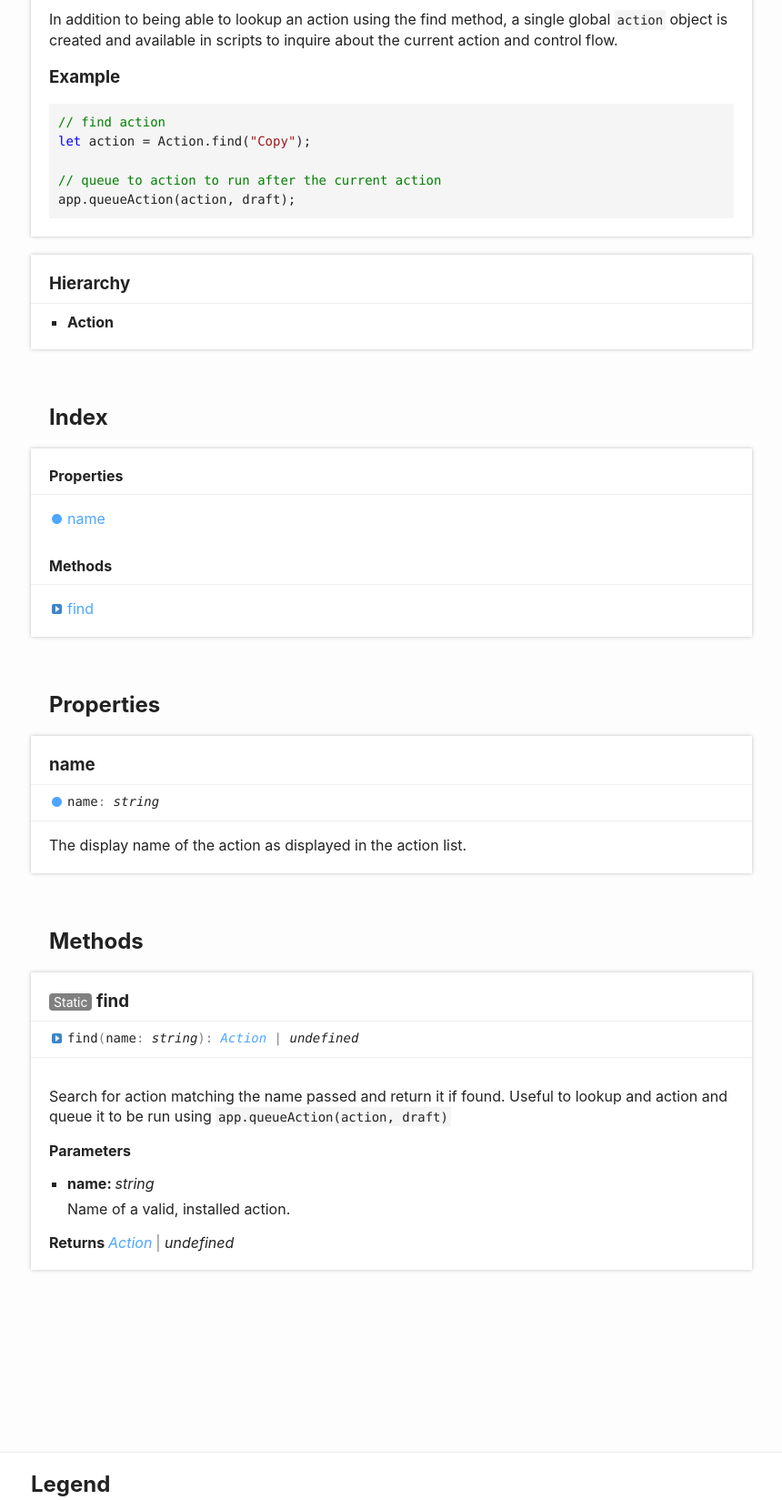
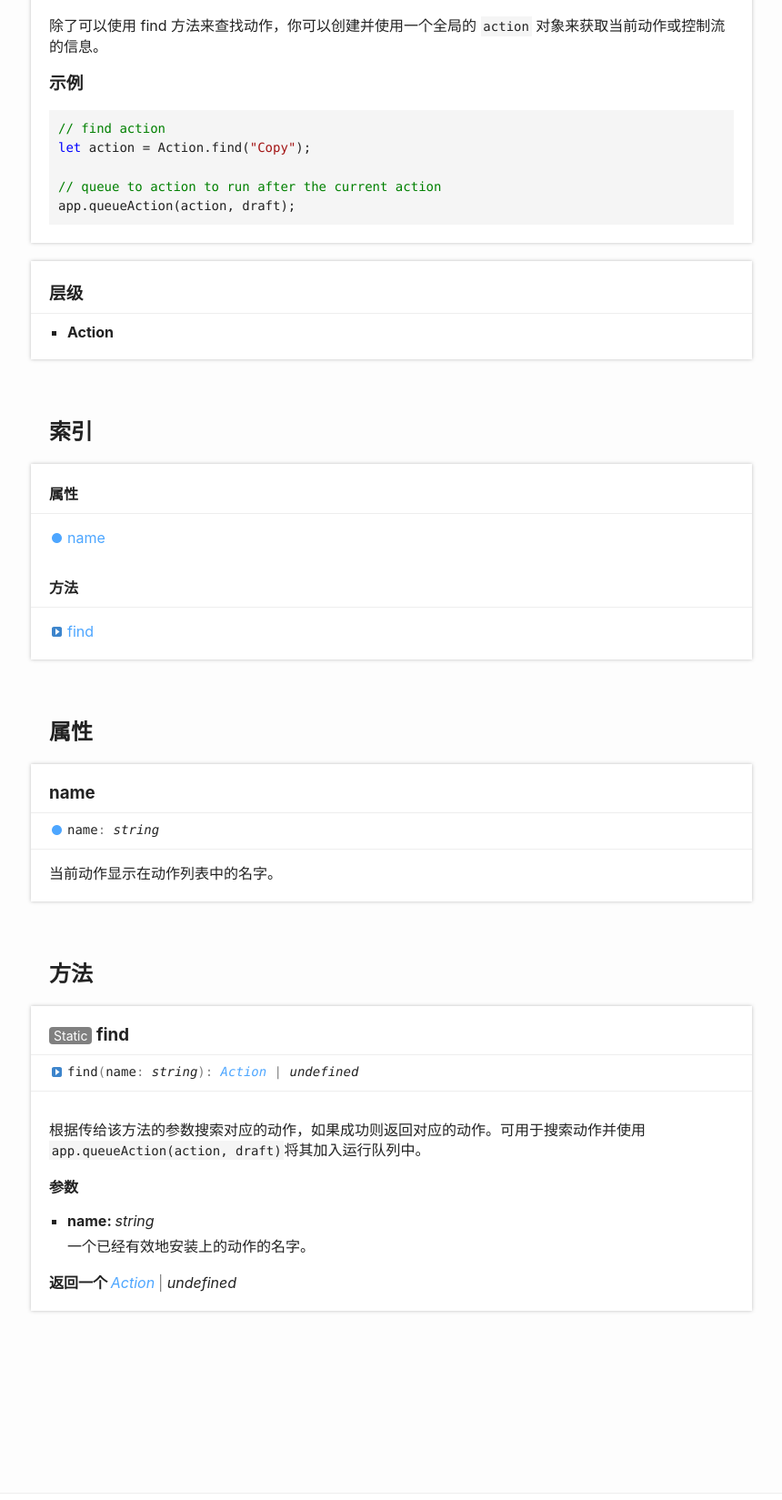
Before and after one commit to DraftsDoc-zh/DraftsDoc-zh, a plain HTML site: page classes/Action.html in a window 1280 px wide. Shown: the part 280-1929 px from the top of the page at 91% size, without its empty margins (6-866 px from the left). Drawn offline with Linux system fonts and the light colour scheme.

Commit message:
translated action.html
First commit!
Tried to translate Actions.html, details to be discussed.

```diff
--- a/classes/Action.html
+++ b/classes/Action.html
@@ -57,7 +57,7 @@
 					<a href="action.html">Action</a>
 				</li>
 			</ul>
-			<h1>Class Action</h1>
+			<h1>Action 类</h1>
 		</div>
 	</div>
 </header>
@@ -71,9 +71,9 @@
 							<h1>Action</h1>
 						</a>
 					</div>
-					<p>In addition to being able to lookup an action using the find method, a single global <code>action</code> object is created and available in scripts to inquire about the current action and control flow.</p>
+					<p>除了可以使用 find 方法来查找动作，你可以创建并使用一个全局的 <code>action</code> 对象来获取当前动作或控制流的信息。</p>
 					<a href="#example" id="example" style="color: inherit; text-decoration: none;">
-						<h3>Example</h3>
+						<h3>示例</h3>
 					</a>
 					<pre><code class="language-javascript"><span class="hljs-comment">// find action</span>
 <span class="hljs-keyword">let</span> action = Action.find(<span class="hljs-string">"Copy"</span>);
@@ -83,7 +83,7 @@ app.queueAction(action, draft);</code></pre>
 				</div>
 			</section>
 			<section class="tsd-panel tsd-hierarchy">
-				<h3>Hierarchy</h3>
+				<h3>层级</h3>
 				<ul class="tsd-hierarchy">
 					<li>
 						<span class="target">Action</span>
@@ -91,17 +91,17 @@ app.queueAction(action, draft);</code></pre>
 				</ul>
 			</section>
 			<section class="tsd-panel-group tsd-index-group">
-				<h2>Index</h2>
+				<h2>索引</h2>
 				<section class="tsd-panel tsd-index-panel">
 					<div class="tsd-index-content">
 						<section class="tsd-index-section tsd-is-not-exported">
-							<h3>Properties</h3>
+							<h3>属性</h3>
 							<ul class="tsd-index-list">
 								<li class="tsd-kind-property tsd-parent-kind-class tsd-is-not-exported"><a href="action.html#name" class="tsd-kind-icon">name</a></li>
 							</ul>
 						</section>
 						<section class="tsd-index-section tsd-is-not-exported">
-							<h3>Methods</h3>
+							<h3>方法</h3>
 							<ul class="tsd-index-list">
 								<li class="tsd-kind-method tsd-parent-kind-class tsd-is-static tsd-is-not-exported"><a href="action.html#find" class="tsd-kind-icon">find</a></li>
 							</ul>
@@ -110,7 +110,7 @@ app.queueAction(action, draft);</code></pre>
 				</section>
 			</section>
 			<section class="tsd-panel-group tsd-member-group tsd-is-not-exported">
-				<h2>Properties</h2>
+				<h2>属性</h2>
 				<section class="tsd-panel tsd-member tsd-kind-property tsd-parent-kind-class tsd-is-not-exported">
 					<a name="name" class="tsd-anchor"></a>
 					<h3>name</h3>
@@ -119,13 +119,13 @@ app.queueAction(action, draft);</code></pre>
 					</aside>
 					<div class="tsd-comment tsd-typography">
 						<div class="lead">
-							<p>The display name of the action as displayed in the action list.</p>
+							<p>当前动作显示在动作列表中的名字。</p>
 						</div>
 					</div>
 				</section>
 			</section>
 			<section class="tsd-panel-group tsd-member-group tsd-is-not-exported">
-				<h2>Methods</h2>
+				<h2>方法</h2>
 				<section class="tsd-panel tsd-member tsd-kind-method tsd-parent-kind-class tsd-is-static tsd-is-not-exported">
 					<a name="find" class="tsd-anchor"></a>
 					<h3><span class="tsd-flag ts-flagStatic">Static</span> find</h3>
@@ -138,19 +138,19 @@ app.queueAction(action, draft);</code></pre>
 							</aside>
 							<div class="tsd-comment tsd-typography">
 								<div class="lead">
-									<p>Search for action matching the name passed and return it if found. Useful to lookup and action and queue it to be run using <code>app.queueAction(action, draft)</code></p>
+									<p>根据传给该方法的参数搜索对应的动作，如果成功则返回对应的动作。可用于搜索动作并使用 <code>app.queueAction(action, draft)</code>将其加入运行队列中。</p>
 								</div>
 							</div>
-							<h4 class="tsd-parameters-title">Parameters</h4>
+							<h4 class="tsd-parameters-title">参数</h4>
 							<ul class="tsd-parameters">
 								<li>
 									<h5>name: <span class="tsd-signature-type">string</span></h5>
 									<div class="tsd-comment tsd-typography">
-										<p>Name of a valid, installed action.</p>
+										<p>一个已经有效地安装上的动作的名字。</p>
 									</div>
 								</li>
 							</ul>
-							<h4 class="tsd-returns-title">Returns <a href="action.html" class="tsd-signature-type">Action</a>
+							<h4 class="tsd-returns-title">返回一个 <a href="action.html" class="tsd-signature-type">Action</a>
 								<span class="tsd-signature-symbol"> | </span>
 								<span class="tsd-signature-type">undefined</span>
 							</h4>
@@ -191,7 +191,7 @@ app.queueAction(action, draft);</code></pre>
 </div>
 <footer class="with-border-bottom">
 	<div class="container">
-		<h2>Legend</h2>
+		<h2>图例</h2>
 		<div class="tsd-legend-group">
 			<ul class="tsd-legend">
 				<li class="tsd-kind-module"><span class="tsd-kind-icon">Module</span></li>
@@ -250,7 +250,10 @@ app.queueAction(action, draft);</code></pre>
 	</div>
 </footer>
 <div class="container tsd-generator">
-	<p>Generated using <a href="https://typedoc.org/" target="_blank">TypeDoc</a></p>
+	<p>使用 <a href="https://typedoc.org/" target="_blank">TypeDoc</a> 生成，由 <a href="https://github.com/Enoch2090">@Enoch2090</a> 和 <a href="https://github.com/liuyiqi1999">@Liu YiQi</a> 翻译。</br>
+		Generated using <a href="https://typedoc.org/" target="_blank">TypeDoc</a>, translated by <a href="https://github.com/Enoch2090">@Enoch2090</a> and <a href="https://github.com/liuyiqi1999">@Liu YiQi</a>.
+	</p>
+
 </div>
 <div class="overlay"></div>
 <script src="../assets/js/main.js"></script>
```
Also changed, not shown: 1 other file.
